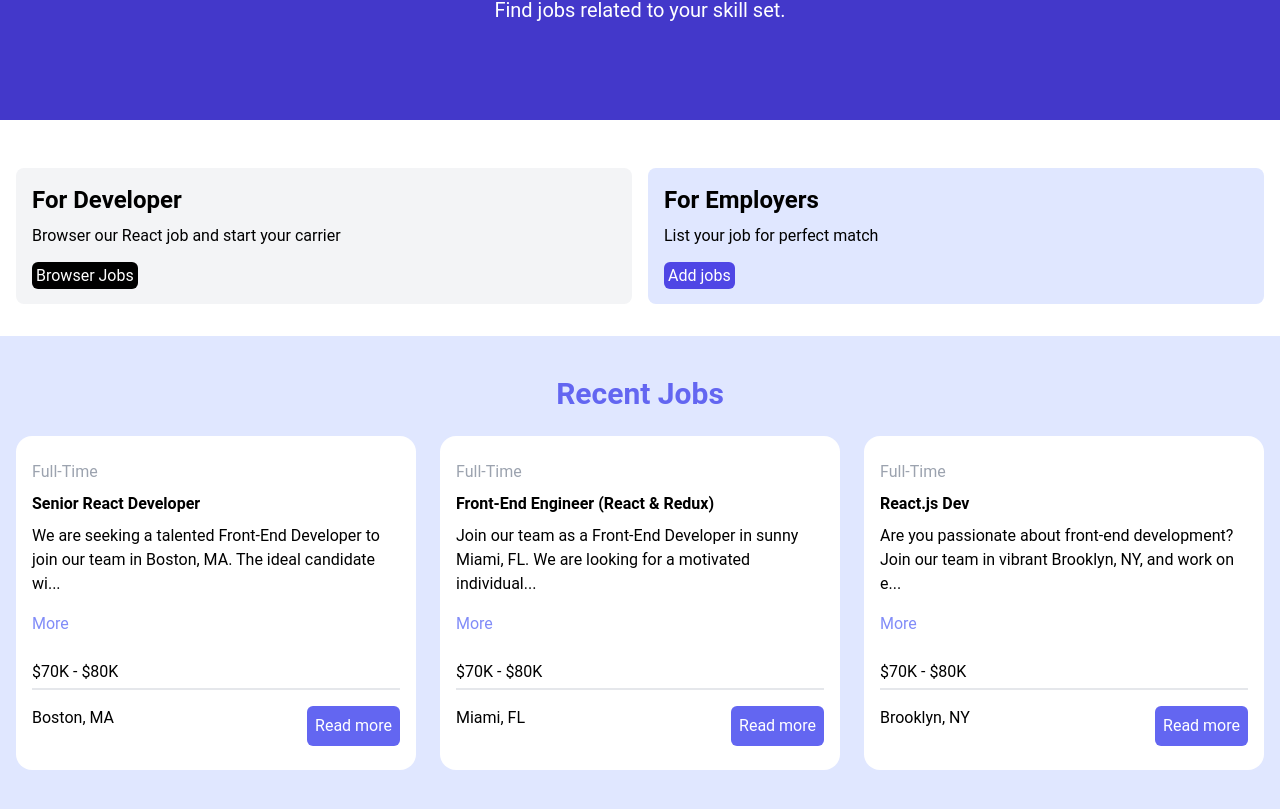
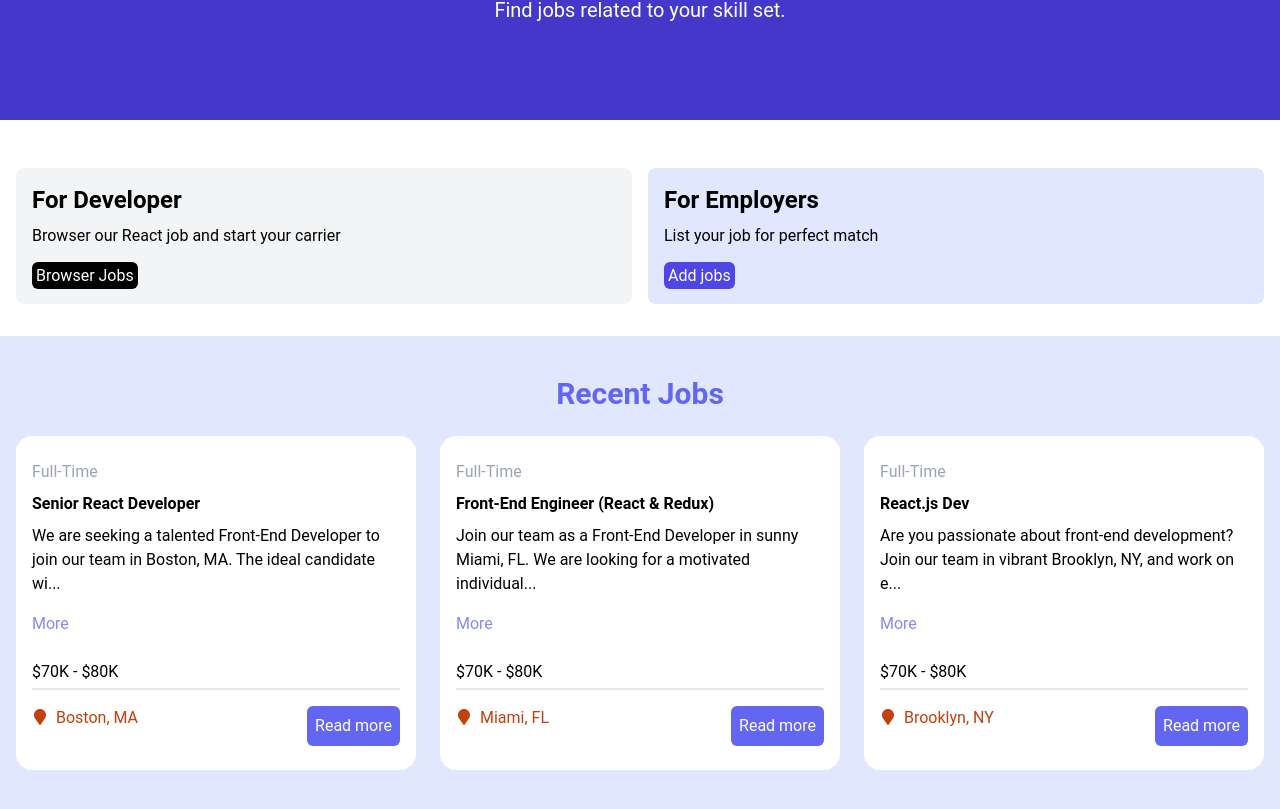
Before and after one commit to MAURICEDS0UZA/react_basic, a React (Vite) app: page / in a window 1280 px wide. Shown: the part 241-1050 px from the top of the page. Built offline with nearby package versions, Linux system fonts and the light colour scheme.

Commit message:
Add:React Fav icons

```diff
--- a/src/Components/JobListing.jsx
+++ b/src/Components/JobListing.jsx
@@ -1,5 +1,6 @@
 import React, { useState } from "react";
 import { jobs } from "../jobs.json";
+import {FaMapMarker } from 'react-icons/fa'
 
 export const JobListing = () => {
   const [showDescriptions, setShowDescriptions] = useState({});
@@ -24,7 +25,8 @@ console.log(showDescriptions)
             <button onClick={() => toggleDescription(job.id)} className="text-indigo-400 mb-5 hover:text-indigo-600">{showDescriptions[job.id] ? 'Less' : "More"}</button>
             <h3 className="py-1">{job.salary}</h3>
             <div className="flex flex-row justify-between border-t-2 pt-4">
-              <div>{job.location}</div>
+              <div className="text-orange-700 mb-3">
+                <FaMapMarker className="inline mb-1 mr-2"/>{job.location}</div>
               <button className="bg-indigo-500 rounded-md p-2 text-white">Read more</button>
             </div>
           </div>
```
